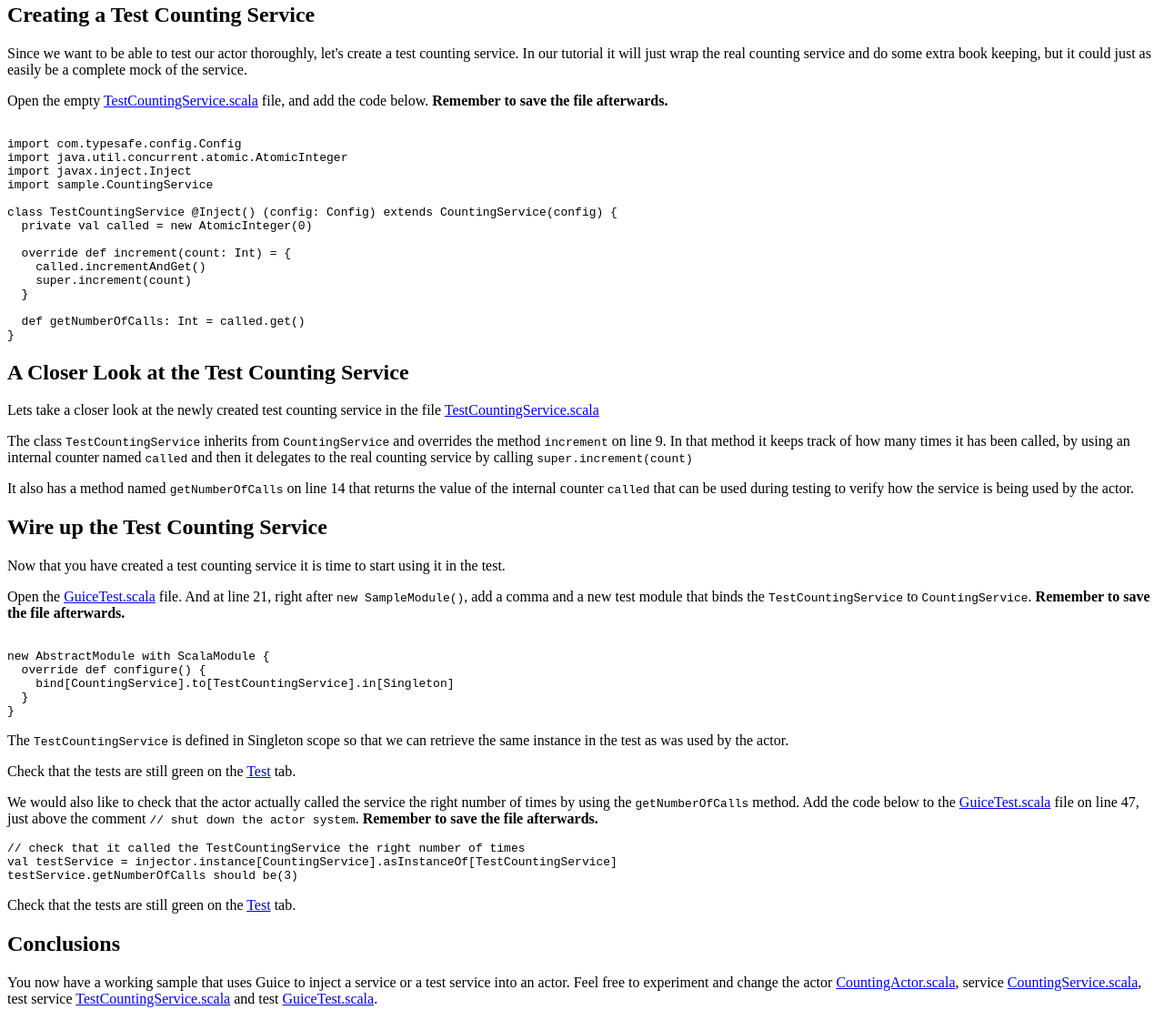
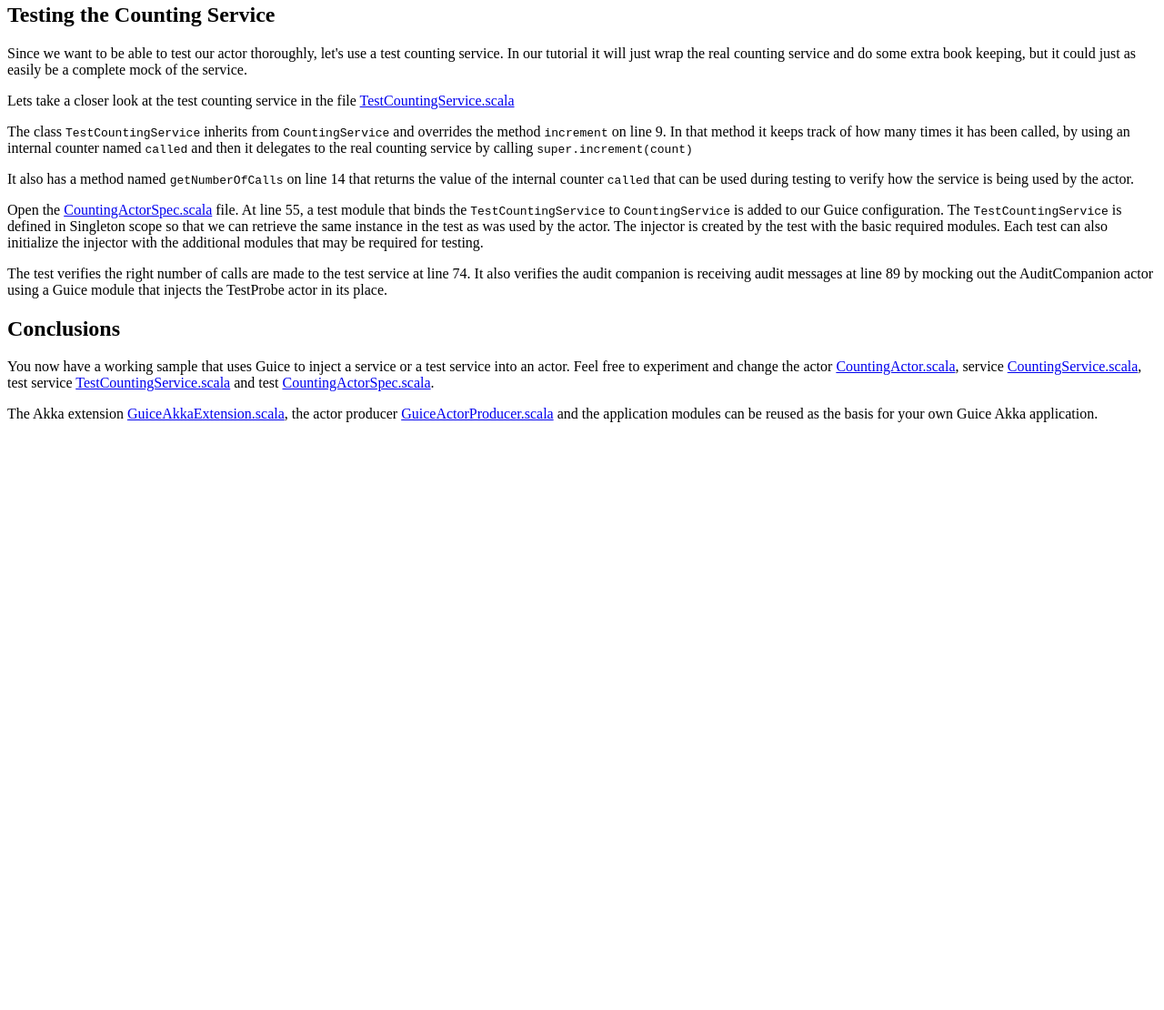
Before and after one commit to rocketraman/activator-akka-scala-guice, a plain HTML site: page tutorial/index.html in a window 1280 px wide. Shown: the part 1209-2319 px from the top of the page at 91% size. After the commit the page ends 1689 px from the top, so only its background shows below. Drawn offline with Linux system fonts and the light colour scheme.

Commit message:
Update test code, use one spec file and test mechanism

```diff
--- a/tutorial/index.html
+++ b/tutorial/index.html
@@ -20,11 +20,10 @@
     CountingActor.scala</a>
     file. This actor uses a service defined in the <a href="#code/src/main/scala/sample/CountingService.scala"
     class="shortcut">CountingService.scala</a> file to increment a
-    value. <code>CountingService</code> also uses
-      <code>AuditCompanion</code> actor which in turn uses <code>AuditBus</code> actor. Audit actors are defined in the
-      <a href="#code/src/main/scala/sample/Audit.scala" class="shortcut">
-          Audit.scala</a> file.
-      Service and actor dependencies are wired via Guice.
+    value. <code>CountingService</code> also uses <code>AuditCompanion</code> actor which in turn uses
+    <code>AuditBus</code> actor. Audit actors are defined in the
+    <a href="#code/src/main/scala/sample/Audit.scala" class="shortcut"> Audit.scala</a> file.
+    Service and actor dependencies are wired via Guice.
   </p>
 
   <p>Note that <code>ActorRef</code>s are injected using top-level actors. This should be used sparingly to wire-up
@@ -55,17 +54,17 @@
     instantiated.
   </p>
 
-  <h2> Running the Test</h2>
+  <h2>Running the Test</h2>
 
   <p>There is also a ScalaTest test for the <code>CountingActor</code> located in
-    the <a href="#code/src/test/scala/GuiceTest.scala" class="shortcut">
-    GuiceTest.scala</a> file. It is structured in the same way as
+    the <a href="#code/src/test/scala/CountingActorSpec.scala" class="shortcut">
+    CountingActorSpec.scala</a> file. It is structured in the same way as
     the <code>Main</code> application.
   </p>
 
-  <p>The result of running the <code>GuiceTest</code> test is shown in the
+  <p>The result of running the <code>CountingActorSpec</code> test is shown in the
     <a href="#test" class="shortcut">Test</a> tab. On the left-hand side we can
-    see the console output, which is "passed GuiceTest".
+    see the console output, which is "passed CountingActorSpec".
   </p>
 </div>
 <div>
@@ -155,40 +154,15 @@
   </p>
 </div>
 <div>
-  <h2>Creating a Test Counting Service</h2>
+  <h2>Testing the Counting Service</h2>
 
-  <p>Since we want to be able to test our actor thoroughly, let's create a test
+  <p>Since we want to be able to test our actor thoroughly, let's use a test
     counting service. In our tutorial it will just wrap the real counting
     service and do some extra book keeping, but it could just as easily be a
     complete mock of the service.
   </p>
 
-  <p>Open the empty <a href="#code/src/test/scala/TestCountingService.scala" class="shortcut">
-    TestCountingService.scala</a> file, and add the code below.
-    <strong>Remember to save the file afterwards.</strong>
-<pre><code>
-import com.typesafe.config.Config
-import java.util.concurrent.atomic.AtomicInteger
-import javax.inject.Inject
-import sample.CountingService
-
-class TestCountingService @Inject() (config: Config) extends CountingService(config) {
-  private val called = new AtomicInteger(0)
-
-  override def increment(count: Int) = {
-    called.incrementAndGet()
-    super.increment(count)
-  }
-
-  def getNumberOfCalls: Int = called.get()
-}
-</code></pre>
-  </p>
-</div>
-<div>
-  <h2>A Closer Look at the Test Counting Service</h2>
-
-  <p>Lets take a closer look at the newly created test counting service in the
+  <p>Lets take a closer look at the test counting service in the
     file <a href="#code/src/test/scala/TestCountingService.scala" class="shortcut">
     TestCountingService.scala</a>
   </p>
@@ -204,49 +178,20 @@ class TestCountingService @Inject() (config: Config) extends CountingService(con
     returns the value of the internal counter <code>called</code> that can be
     used during testing to verify how the service is being used by the actor.
   </p>
-</div>
-<div>
-  <h2>Wire up the Test Counting Service</h2>
 
-  <p>Now that you have created a test counting service it is time to start using
-    it in the test.
-  </p>
+  <p>Open the <a href="#code/src/test/scala/CountingActorSpec.scala" class="shortcut">
+    CountingActorSpec.scala</a> file. At line 55, a test module that
+    binds the <code>TestCountingService</code> to <code>CountingService</code> is added
+    to our Guice configuration. The <code>TestCountingService</code> is defined in
+    Singleton scope so that we can retrieve the same instance in the test as was used
+    by the actor. The injector is created by the test with the basic required modules.
+    Each test can also initialize the injector with the additional modules that may be
+    required for testing.</p>
 
-  <p>Open the <a href="#code/src/test/scala/GuiceTest.scala" class="shortcut">
-    GuiceTest.scala</a> file. And at line 21, right after
-    <code>new SampleModule()</code>, add a comma and a new test module that
-    binds the <code>TestCountingService</code> to <code>CountingService</code>.
-    <strong>Remember to save the file afterwards.</strong>
-<pre><code>
-new AbstractModule with ScalaModule {
-  override def configure() {
-    bind[CountingService].to[TestCountingService].in[Singleton]
-  }
-}
-</code></pre>
-  </p>
-
-  <p>The <code>TestCountingService</code> is defined in Singleton scope so that
-    we can retrieve the same instance in the test as was used by the actor.</p>
-
-  <p>Check that the tests are still green on the <a href="#test" class="shortcut">
-    Test</a> tab.
-  </p>
-
-  <p>We would also like to check that the actor actually called the service the
-    right number of times by using the <code>getNumberOfCalls</code> method.
-    Add the code below to the <a href="#code/src/test/scala/sample/GuiceTest.scala" class="shortcut">
-    GuiceTest.scala</a> file on line 47, just above the comment <code>
-    // shut down the actor system</code>. <strong>Remember to save the file
-    afterwards.</strong>
-<pre><code>// check that it called the TestCountingService the right number of times
-val testService = injector.instance[CountingService].asInstanceOf[TestCountingService]
-testService.getNumberOfCalls should be(3)
-</code></pre>
-  </p>
-
-  <p> Check that the tests are still green on the
-    <a href="#test" class="shortcut">Test</a> tab.
+  <p>The test verifies the right number of calls are made to the test service at line
+    74. It also verifies the audit companion is receiving audit messages at line 89 by
+    mocking out the AuditCompanion actor using a Guice module that injects the
+    TestProbe actor in its place.
   </p>
 </div>
 <div>
@@ -260,8 +205,8 @@ testService.getNumberOfCalls should be(3)
     CountingService.scala</a>, test service
     <a href="#code/src/test/scala/TestCountingService.scala" class="shortcut">
     TestCountingService.scala</a> and test
-    <a href="#code/src/test/scala/GuiceTest.scala" class="shortcut">
-    GuiceTest.scala</a>.
+    <a href="#code/src/test/scala/CountingActorSpec.scala" class="shortcut">
+    CountingActorSpec.scala</a>.
   </p>
 
   <p>The Akka extension <a href="#code/src/main/scala/akkaguice/GuiceAkkaExtension.scala" class="shortcut">
```
Also changed, not shown: 3 other files.
